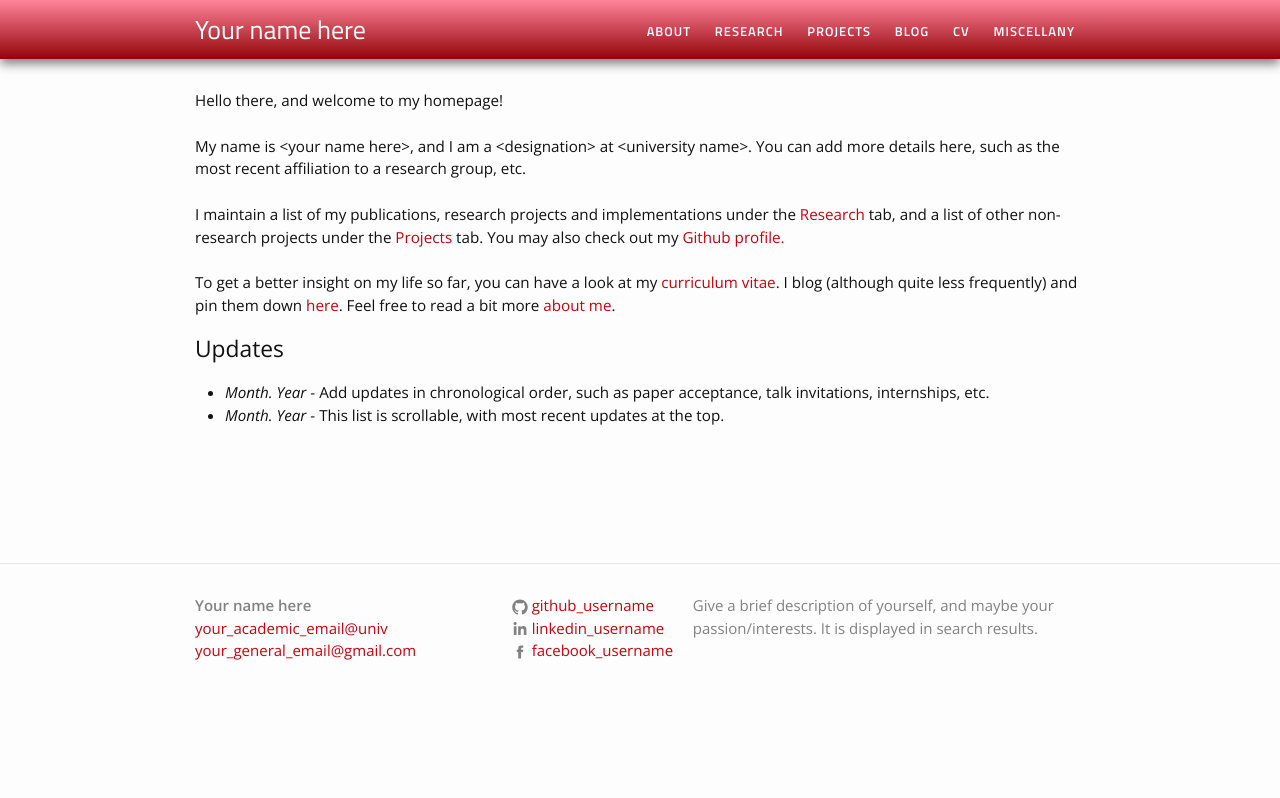
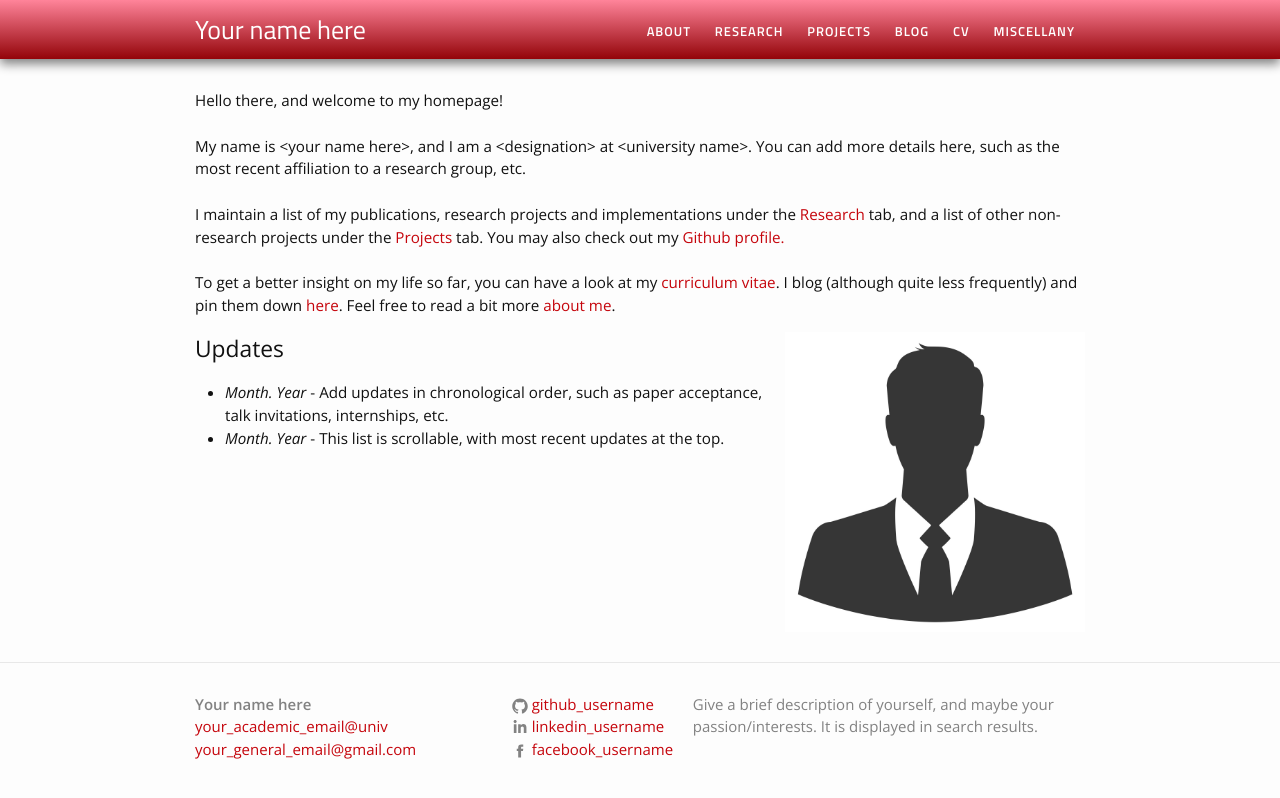
Before and after one commit to jingjieli95/jingjieli95.github.io, a Jekyll site: the page built from index.html, in a window 1280 px wide. Shown: the top 798 px of the page. Built offline with Jekyll 4.4.1, drawn with Linux system fonts in a browser that asks for light colours.

Commit message:
Update index.html

```diff
--- a/index.html
+++ b/index.html
@@ -12,6 +12,8 @@ To get a better insight on my life so far, you can have a look at my <a href="/c
 
 </div>
 
+<img src="/images/profile.jpg" alt="Italian Trulli" caption="A sassy caption here" width=300 align="right">
+
 <h2>Updates</h2>
 <div class="updates" style="height: 10em; overflow-y: scroll;">
 <ul>
```
